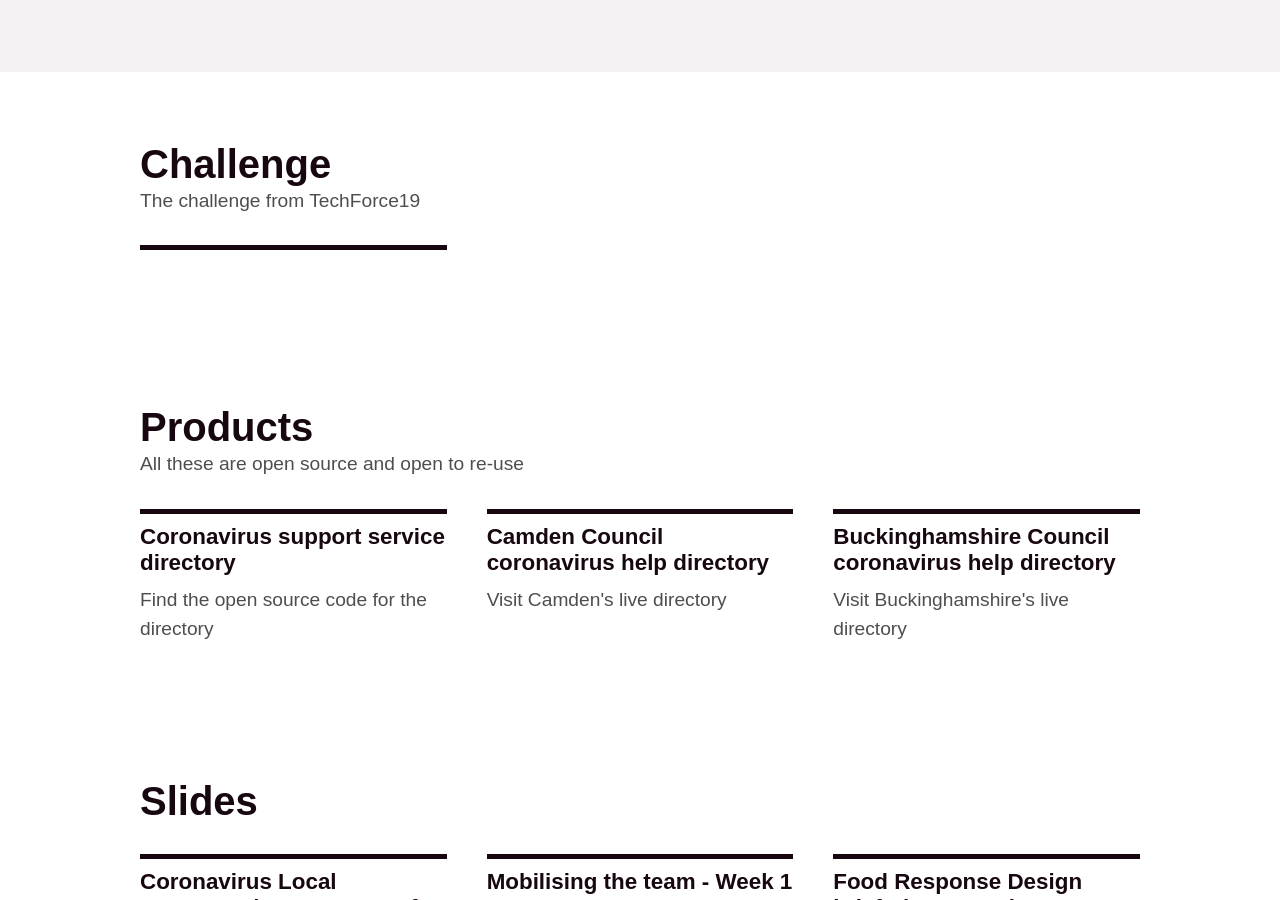
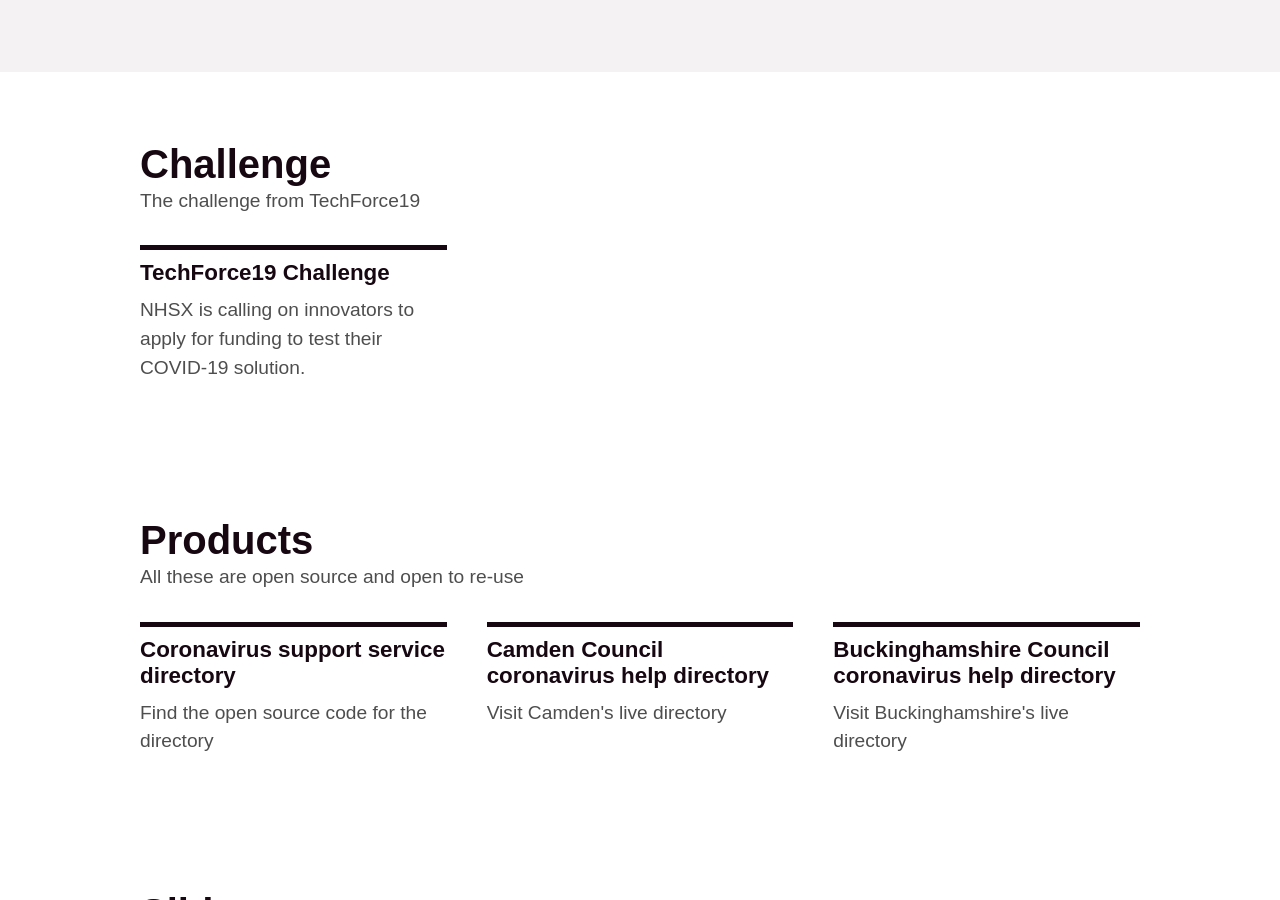
Before and after one commit to wearefuturegov/london-coronavirus-response-microsite, a Jekyll site: the page built from index.markdown, in a window 1280 px wide and 900 px high, scrolled down 1216 px. Built offline with Jekyll 4.4.1, drawn with Linux system fonts in a browser that asks for light colours; some web fonts are replaced.

Commit message:
fix challenges not showing

```diff
--- a/_layouts/home.html
+++ b/_layouts/home.html
@@ -39,9 +39,9 @@
             <h2 class="promos__title">Challenge</h2>
             <p class="promos__desc">The challenge from TechForce19</p>
             <ul class="promo-list">
-                {% for product in site.data.challenge %}
+                {% for challenge in site.data.challenge %}
                     <li class="promo">
-                        <a class="promo__link" href="{{ challenge.url }}">
+                        <a class="promo__link" href="{{ challenge.url }}" target="_blank">
                             <h3 class="promo__title">{{ challenge.title }}</h3>
                             <p class="promo__caption">{{ challenge.caption }}</p>
                         </a>
```
